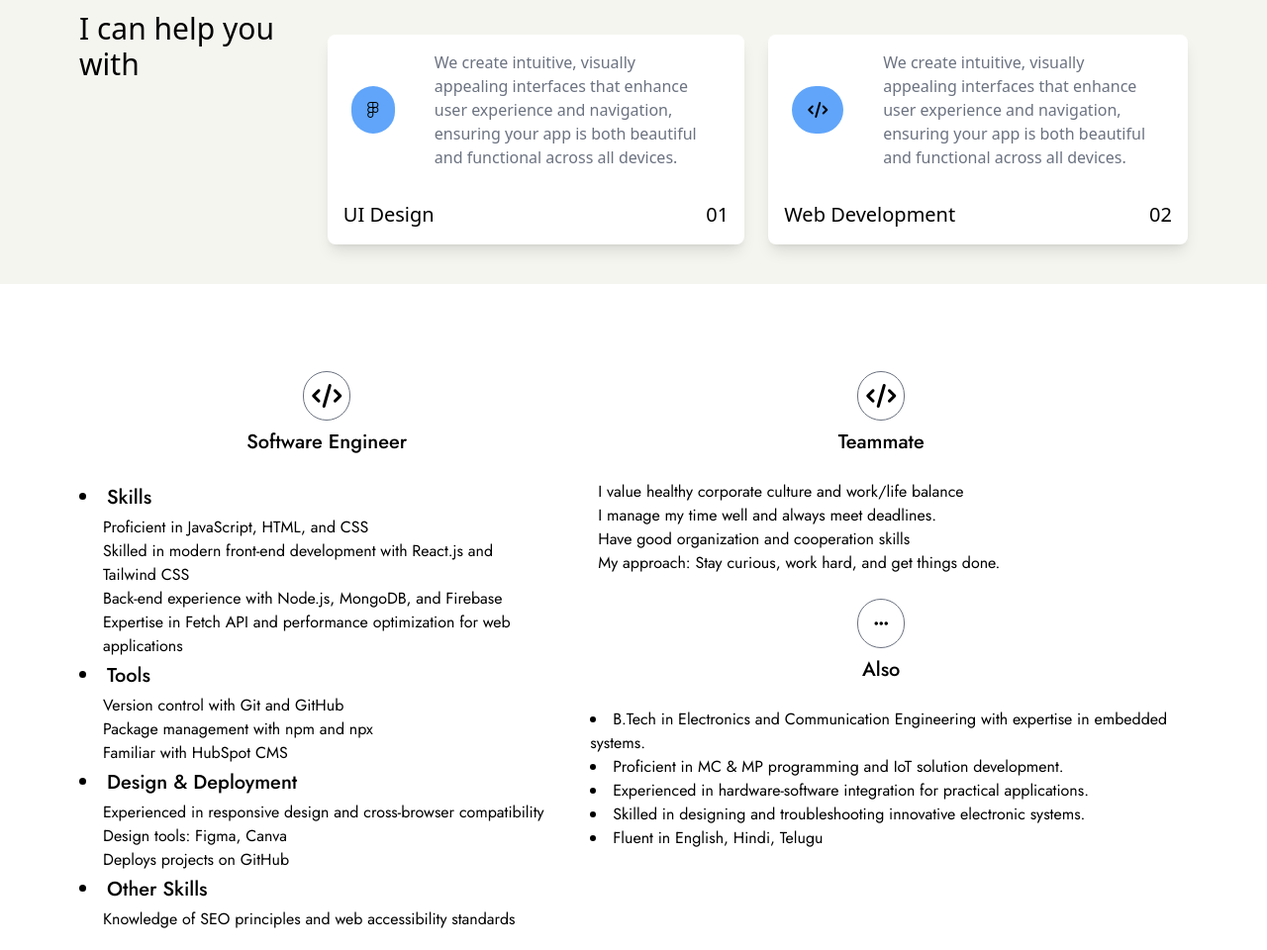
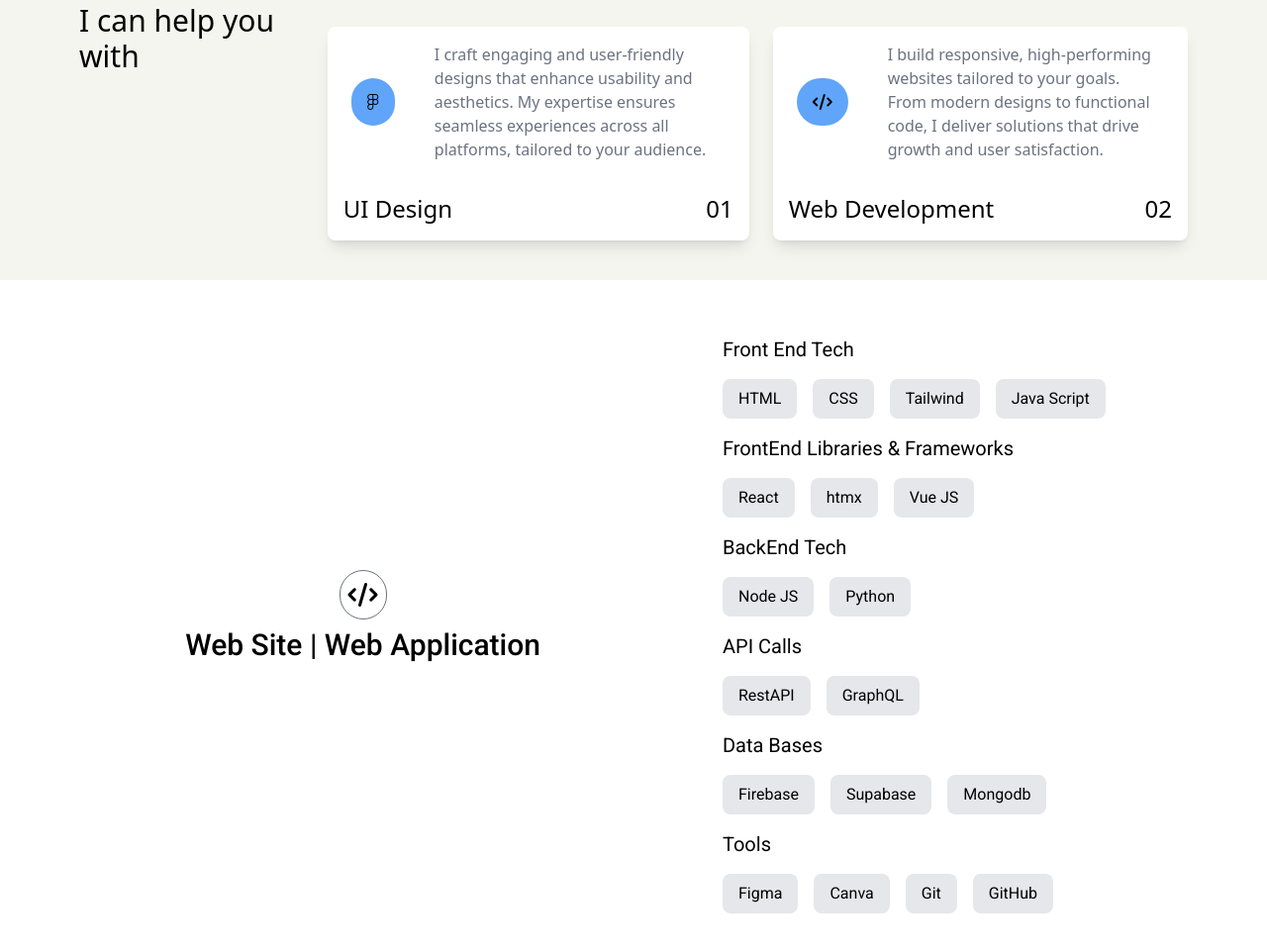
Before and after one commit to TarunChandragiri-ux/Portfolio, a website: page index.html in a window 1280 px wide. Shown: the part 563-1523 px from the top of the page at 99% size. Drawn offline with Linux system fonts and the light colour scheme; a web font is replaced by a local one.

```diff
--- a/index.html
+++ b/index.html
@@ -15,7 +15,6 @@
 <body>
     <div>
         <!-- Navbar -->
-
         <nav class=" container mx-auto p-3 flex justify-between items-center font-roboto xl:px-20 bg-white">
             <a href="#" id="brand" class="flex gap-2 items-center">
                 <h1 class="text-2xl font-jost">TARUN CHANDRAGIRI</h1>
@@ -81,7 +80,8 @@
         <div id="Hero_section" class=" container mx-auto flex flex-col lg:flex-row px-4 xl:px-20 font-jost bg-white">
             <div class="mt-6 flex-1 lg:mt-20">
                 <img src="assets\profile-pic-portfolio.jpg" alt="profile photo" class="rounded-full w-12 h-12">
-                <p class="py-6 text-2xl lg:text-5xl">Hello,  I'm  <br> <span class="text-3xl  lg:text-5xl">Tarun Chandragiri!</span></p>
+                <p class="py-6 text-2xl lg:text-5xl">Hello, I'm <br> <span class="text-3xl  lg:text-5xl">Tarun
+                        Chandragiri!</span></p>
             </div>
             <div class=" flex-1 lg:px-20 lg:mt-20">
                 <p class=" text-2xl lg:text-3xl"> A Web Designer & Developer, based in Hyderabad, India." </p>
@@ -100,13 +100,16 @@
             <div class="hidden lg:flex  flex-col gap-4">
                 <a href="https://github.com/TarunChandragiri-ux" target="_blank"><i
                         class="fa-brands fa-github text-3xl"></i></a>
+
                 <a href="https://www.linkedin.com/in/c-tarun/" target="_blank"><i
-                        class="fa-brands fa-linkedin text-3xl"></i></a>
-                <a href=""></a>
+                        class="fa-brands fa-linkedin text-3xl text-blue-600"></i></a>
+
+                <a href="https://www.instagram.com/chandragiri_tarun/" target="_blank"><i
+                        class="fa-brands fa-instagram text-3xl text-[#EA656F]"></i></a>
             </div>
         </div>
         <!-- Services section -->
-        <div id="services" class="my-12 bg-[#F5F5F0]">
+        <div id="services" class="my-10 bg-[#F5F5F0]">
             <div class=" container mx-auto px-4 xl:px-20">
                 <h1 class="text-3xl lg:text-5xl font-jost py-8">Services</h1>
 
@@ -121,11 +124,11 @@
                         <div class="rounded-lg shadow-lg bg-white flex-grow  md:max-w-sm lg:max-w-md">
                             <div class="flex gap-4 items-center mx-4">
                                 <i class="fa-brands fa-figma p-4 m-2 rounded-full bg-blue-400"></i>
-                                <p class="text-gray-500 p-4">We create intuitive, visually appealing interfaces that
-                                    enhance user experience and navigation, ensuring your app is both beautiful and
-                                    functional across all devices.</p>
+                                <p class="text-gray-500 p-4">I craft engaging and user-friendly designs that enhance
+                                    usability and aesthetics. My expertise ensures seamless experiences across all
+                                    platforms, tailored to your audience.</p>
                             </div>
-                            <div class="flex justify-between p-4 font-medium text-xl">
+                            <div class="flex justify-between p-4 font-medium text-2xl">
                                 <p>UI Design</p>
                                 <p>01</p>
                             </div>
@@ -135,11 +138,11 @@
                         <div class="rounded-lg shadow-lg bg-white flex-grow md:max-w-sm lg:max-w-md">
                             <div class="flex gap-4 items-center mx-4">
                                 <i class="fa-solid fa-code p-4 m-2 rounded-full bg-blue-400"></i>
-                                <p class="text-gray-500 p-4">We create intuitive, visually appealing interfaces that
-                                    enhance user experience and navigation, ensuring your app is both beautiful and
-                                    functional across all devices.</p>
+                                <p class="text-gray-500 p-4"> I build responsive, high-performing websites tailored to
+                                    your goals. From modern designs to functional code, I deliver solutions that drive
+                                    growth and user satisfaction.</p>
                             </div>
-                            <div class="flex justify-between p-4 font-medium text-xl">
+                            <div class="flex justify-between p-4 font-medium text-2xl">
                                 <p>Web Development</p>
                                 <p>02</p>
                             </div>
@@ -152,61 +155,72 @@
 
 
         <!-- skill section -->
-        <div class="container mx-auto p-4 xl:px-20 flex flex-col lg:flex-row justify-between font-jost bg-white">
+        <div class="container mx-auto px-4 xl:px-20 font-jost bg-white">
+
+            <div class="flex flex-col xl:flex-row font-roboto xl:items-center xl:justify-center xl:gap-40">
+                <div class="flex flex-col items-center gap-2 px-6">
+                    <i class="fa-solid fa-code text-2xl p-2 rounded-full border border-gray-500"></i>
+                    <h1 class="font-medium text-3xl text-center">Web Site | Web Application</h1>
+                </div>
+
+
                 <div>
+
+                    <h1 class="text-xl py-4">Front End Tech</h1>
+                    <div class="flex gap-4">
+                        <span class="py-2 px-4 rounded-lg bg-gray-200">HTML</span>
+                        <span class="py-2 px-4 rounded-lg bg-gray-200">CSS</span>
+                        <span class="py-2 px-4 rounded-lg bg-gray-200">Tailwind</span>
+                        <span class="py-2 px-4 rounded-lg bg-gray-200">Java Script</span>
+                    </div>
+                    <h1 class="text-xl py-4">FrontEnd Libraries & Frameworks</h1>
+                    <div class="flex gap-4">
+                        <span class="py-2 px-4 rounded-lg bg-gray-200">React</span>
+                        <span class="py-2 px-4 rounded-lg bg-gray-200">htmx</span>
+                        <span class="py-2 px-4 rounded-lg bg-gray-200">Vue JS</span>
+                    </div>
+                    <h1 class="text-xl py-4">BackEnd Tech</h1>
+                    <div class="flex gap-4">
+                        <span class="py-2 px-4 rounded-lg bg-gray-200">Node JS</span>
+                        <span class="py-2 px-4 rounded-lg bg-gray-200">Python</span>
+                    </div>
+                    <h1 class="text-xl py-4">API Calls</h1>
+                    <div class="flex gap-4">
+                        <span class="py-2 px-4 rounded-lg bg-gray-200 mx-">RestAPI </span>
+                        <span class="py-2 px-4 rounded-lg bg-gray-200">GraphQL</span>
+                    </div>
+                    <h1 class="text-xl py-4">Data Bases</h1>
+                    <div class="flex gap-4">
+                        <span class="py-2 px-4 rounded-lg bg-gray-200">Firebase </span>
+                        <span class="py-2 px-4 rounded-lg bg-gray-200">Supabase</span>
+                        <span class="py-2 px-4 rounded-lg bg-gray-200">Mongodb</span>
+                    </div>
+                    <h1 class="text-xl py-4">Tools</h1>
+                    <div class="flex gap-4">
+                        <span class="py-2 px-4 rounded-lg bg-gray-200">Figma</span>
+                        <span class="py-2 px-4 rounded-lg bg-gray-200">Canva</span>
+                        <span class="py-2 px-4 rounded-lg bg-gray-200">Git</span>
+                        <span class="py-2 px-4 rounded-lg bg-gray-200">GitHub</span>
+                    </div>
+
+                </div>
+            </div>
+
+            <div>
+                <!-- Teammate section -->
+                <div class="flex flex-col py-4 md:hidden font-roboto">
                     <div class="flex flex-col items-center gap-2 p-6">
-                    <i class="fa-solid fa-code text-2xl p-2 rounded-full border border-gray-500"></i>
-                    <p class="text-xl font-medium">Software Engineer</p>
-                </div>
-                <li class="font-medium py-1 text-xl"> Skills</li>
-                <li class="line-clamp-none px-6">Proficient in JavaScript, HTML, and CSS</li>
-                <li class="line-clamp-none px-6">Skilled in modern front-end development with React.js and Tailwind CSS
-                </li>
-                <li class="line-clamp-none px-6">Back-end experience with Node.js, MongoDB, and Firebase</li>
-                <li class="line-clamp-none px-6">Expertise in Fetch API and performance optimization for web
-                    applications</li>
-                <li class="font-medium py-1 text-xl">Tools</li>
-                <li class="line-clamp-none px-6">Version control with Git and GitHub</li>
-                <li class="line-clamp-none px-6">Package management with npm and npx</li>
-                <li class="line-clamp-none px-6">Familiar with HubSpot CMS</li>
-                <li class="font-medium py-1 text-xl">Design & Deployment</li>
-                <li class="line-clamp-none px-6">Experienced in responsive design and cross-browser compatibility</li>
-                <li class="line-clamp-none px-6">Design tools: Figma, Canva</li>
-                <li class="line-clamp-none px-6">Deploys projects on GitHub</li>
-                <li class="font-medium py-1 text-xl">Other Skills</li>
-                <li class="line-clamp-none px-6">Knowledge of SEO principles and web accessibility standards</li>
+                        <i class="fa-solid fa-users  text-2xl p-2 rounded-full border border-gray-500"></i>
+                        <p class="font-medium text-3xl text-center">Teammate</p>
                     </div>
                     <div>
-                <!-- Teammate section -->
-                <div>
-                    <div class="flex flex-col items-center gap-2 p-6">
-                        <i class="fa-solid fa-code text-2xl p-2 rounded-full border border-gray-500"></i>
-                        <p class="text-xl font-medium">Teammate</p>
+                        <li class="line-clamp-none">I value healthy corporate culture and work/life balance</li>
+                        <li class="line-clamp-none">I manage my time well and always meet deadlines.</li>
+                        <li class="line-clamp-none">Have good organization and cooperation skills</li>
+                        <li class="line-clamp-none">My approach: Stay curious, work hard, and get things done.</li>
                     </div>
 
-                    <li class="line-clamp-none px-6">I value healthy corporate culture and work/life balance</li>
-                    <li class="line-clamp-none px-6">I manage my time well and always meet deadlines.</li>
-                    <li class="line-clamp-none px-6">Have good organization and cooperation skills</li>
-                    <li class="line-clamp-none px-6">My approach: Stay curious, work hard, and get things done.</li>
-
                 </div>
-
-                <!-- also section -->
-                <div class="flex flex-col items-center gap-2 p-6">
-                    <i class="fa-solid fa-ellipsis rounded-full  p-4 border border-gray-500"></i>
-                    <p class="text-xl font-medium">Also</p>
-                </div>
-
-                <li class="px-4">B.Tech in Electronics and Communication Engineering with expertise in
-                    embedded systems.</li>
-                <li class=" px-4">Proficient in MC & MP programming and IoT solution development.
-                </li>
-                <li class=" px-4">Experienced in hardware-software integration for practical
-                    applications.</li>
-                <li class=" px-4">Skilled in designing and troubleshooting innovative electronic systems.
-                </li>
-                <li class=" px-4">Fluent in English, Hindi, Telugu</li>
-
 
             </div>
         </div>
@@ -215,9 +229,63 @@
         <div id="projects" class="bg-[#F5F5F0]">
             <div class=" container mx-auto px-4 xl:px-20 lg:my-10">
                 <p class="text-3xl lg:text-5xl pt-10 font-jost ">Projects</p>
-            <div class="grid grid-cols-1 md:grid-cols-2 grid-rows-4 md:grid-rows-2 gap-6 py-8 ml-4 ">
+                <div class="grid grid-cols-1 md:grid-cols-2 grid-rows-2 md:grid-rows-1 gap-6 py-8">
                     <!-- First Grid Box -->
                     <div class="w-full rounded-lg shadow-lg bg-white">
+                        <div class="h-[220px] m-2 overflow-hidden rounded-xl">
+                            <img class=" w-full object-cover" src="assets\image.png" alt="">
+                        </div>
+                        <div class="p-4 flex flex-col gap-4">
+                            <h1 class="text-2xl font-medium">Trendix</h1>
+                            <h1 class="text-xl font-medium">E-commerce Website design</h1>
+                            <p>Created a dynamic product listing page with Tailwind CSS and JavaScript, using JSON data
+                                to populate the content. Implemented interactive filters and a detailed product
+                                description for a smooth, real-time user experience.</p>
+                            <div class="flex m-6 gap-4">
+                                <div>
+                                    <a href="https://tarunchandragiri-ux.github.io/sample/" target="_blank">
+                                        <h1 class="border border-black rounded-lg px-4 py-2">live demo</h1>
+                                    </a>
+                                </div>
+                                <div>
+                                    <a href="https://github.com/TarunChandragiri-ux/sample" target="_blank">
+                                        <h1 class="bg-black text-white rounded-lg px-4 py-2">More on GitHub</h1>
+                                    </a>
+                                </div>
+
+                            </div>
+                        </div>
+                    </div>
+
+                    <!-- Second Grid Box -->
+                    <div class="w-full rounded-lg shadow-lg bg-white">
+                        <div class="h-[220px] m-2 overflow-hidden rounded-xl  ">
+                            <img class=" w-full object-cover" src="assets\2.png" alt="">
+                        </div>
+                        <div class="p-4 flex flex-col gap-4">
+                            <h1 class="text-2xl font-medium">ToDesktop</h1>
+                            <h1 class="text-xl font-medium">A Landing page</h1>
+                            <p>Designed a modern, responsive landing page using Tailwind CSS to showcase clean,
+                                efficient layouts and a utility-first approach. A practical example of my ability to
+                                create visually appealing and highly functional web designs</p>
+                            <div class="flex m-6 gap-4">
+                                <div>
+                                    <a href="https://tarunchandragiri-ux.github.io/Landing-page/" target="_blank">
+                                        <h1 class="border border-black rounded-lg px-4 py-2">live demo</h1>
+                                    </a>
+                                </div>
+                                <div>
+                                    <a href="https://github.com/TarunChandragiri-ux/Landing-page" target="_blank">
+                                        <h1 class="bg-black text-white rounded-lg px-4 py-2">More on GitHub</h1>
+                                    </a>
+                                </div>
+
+                            </div>
+                        </div>
+                    </div>
+
+                    <!-- Third Grid Box -->
+                    <!-- <div class="w-full rounded-lg shadow-lg bg-white">
                         <div class="h-48 m-2 overflow-hidden rounded-xl  ">
                             <img class=" w-full object-cover" src="assets\image.png" alt="">
                         </div>
@@ -243,10 +311,10 @@
 
                             </div>
                         </div>
-                </div>
+                    </div> -->
 
-                <!-- Second Grid Box -->
-                <div class="w-full rounded-lg shadow-lg bg-white">
+                    <!-- Fourth Grid Box -->
+                    <!-- <div class="w-full rounded-lg shadow-lg bg-white">
                         <div class="h-48 m-2 overflow-hidden rounded-xl  ">
                             <img class=" w-full object-cover" src="assets\image.png" alt="">
                         </div>
@@ -272,65 +340,7 @@
 
                             </div>
                         </div>
-                </div>
-
-                <!-- Third Grid Box -->
-                <div class="w-full rounded-lg shadow-lg bg-white">
-                    <div class="h-48 m-2 overflow-hidden rounded-xl  ">
-                        <img class=" w-full object-cover" src="assets\image.png" alt="">
-                    </div>
-                    <div class="p-4 flex flex-col gap-4">
-                        <h1 class="text-2xl font-medium">Trendix</h1>
-                        <h1 class="text-xl font-medium">E-commerce Website design</h1>
-                        <p>This project focuses on creating a modern and user-friendly platform for purchasing
-                            clothing.
-                            The design emphasizes a stylish and clean layout, intuitive navigation, and a seamless
-                            shopping experience to help customers easily explore and purchase the latest trends in
-                            fashion.</p>
-                        <div class="flex m-6 gap-4">
-                            <div>
-                                <a href="https://tarunchandragiri-ux.github.io/sample/" target="_blank">
-                                    <h1 class="border border-black rounded-lg px-4 py-2">live demo</h1>
-                                </a>
-                            </div>
-                            <div>
-                                <a href="https://github.com/TarunChandragiri-ux/sample" target="_blank">
-                                    <h1 class="bg-black text-white rounded-lg px-4 py-2">More on GitHub</h1>
-                                </a>
-                            </div>
-
-                        </div>
-                    </div>
-                </div>
-
-                <!-- Fourth Grid Box -->
-                <div class="w-full rounded-lg shadow-lg bg-white">
-                    <div class="h-48 m-2 overflow-hidden rounded-xl  ">
-                        <img class=" w-full object-cover" src="assets\image.png" alt="">
-                    </div>
-                    <div class="p-4 flex flex-col gap-4">
-                        <h1 class="text-2xl font-medium">Trendix</h1>
-                        <h1 class="text-xl font-medium">E-commerce Website design</h1>
-                        <p>This project focuses on creating a modern and user-friendly platform for purchasing
-                            clothing.
-                            The design emphasizes a stylish and clean layout, intuitive navigation, and a seamless
-                            shopping experience to help customers easily explore and purchase the latest trends in
-                            fashion.</p>
-                        <div class="flex m-6 gap-4">
-                            <div>
-                                <a href="https://tarunchandragiri-ux.github.io/sample/" target="_blank">
-                                    <h1 class="border border-black rounded-lg px-4 py-2">live demo</h1>
-                                </a>
-                            </div>
-                            <div>
-                                <a href="https://github.com/TarunChandragiri-ux/sample" target="_blank">
-                                    <h1 class="bg-black text-white rounded-lg px-4 py-2">More on GitHub</h1>
-                                </a>
-                            </div>
-
-                        </div>
-                    </div>
-                </div>
+                    </div> -->
                 </div>
             </div>
         </div>
@@ -338,7 +348,8 @@
 
         <!-- Footer -->
         <div id="footer">
-        <div class="container mx-auto flex flex-col gap-2 lg:flex-row md:items-center lg:gap-40 font-medium p-4 xl:px-20 bg-white">
+            <div
+                class="container mx-auto flex flex-col gap-2 lg:flex-row md:items-center lg:gap-40 font-medium p-4 xl:px-20 bg-white">
                 <h1 class="text-2xl lg:text-5xl ">Contacts</h1>
                 <div class="text-sm lg:text-lg">
                     <p>I VALUE COMPETENCE, TEAMWORK AND TIME MANAGEMENT OVER LOCATION.</p>
@@ -346,14 +357,17 @@
                             href="mailto:tarunchandragiri14@gmail.com">tarunchandragiri14@gmail.com</a></p>
                 </div>
             </div>
-        <div class="bg-[#F5F5F0]  ">
-            <div class="container mx-auto flex gap-8 px-10 py-4 xl:px-40">
+            <div class="bg-[#F5F5F0]">
+                <div class="container mx-auto flex gap-8 px-10 py-4   xl:px-40">
                     <a href="https://github.com/TarunChandragiri-ux" target="_blank"><i
-                        class="fa-brands fa-github  text-4xl"></i></a>
+                            class="fa-brands fa-github  text-3xl"></i></a>
                     <a href="https://www.linkedin.com/in/c-tarun/" target="_blank"><i
-                        class="fa-brands fa-linkedin  text-4xl"></i></a>
+                            class="fa-brands fa-linkedin  text-3xl text-blue-600"></i></a>
+                    <a href="https://www.instagram.com/chandragiri_tarun/" target="_blank"><i
+                            class="fa-brands fa-instagram text-3xl text-[#EA656F]"></i></a>
+
                 </div>
-            <p  class="container mx-auto text-gray-500 px-10 py-4 xl:px-40">© Tarun Chandragiri </p>
+                <p class="container mx-auto text-gray-500 px-10 py-4 xl:px-40">© Tarun Chandragiri </p>
             </div>
         </div>
 
```
Also changed, not shown: assets/2.png (added), assets/logo.png (added), assets/project1.png (added), assets/test.svg (added), output.css. Lines whose indentation alone changed are shown as unchanged.
